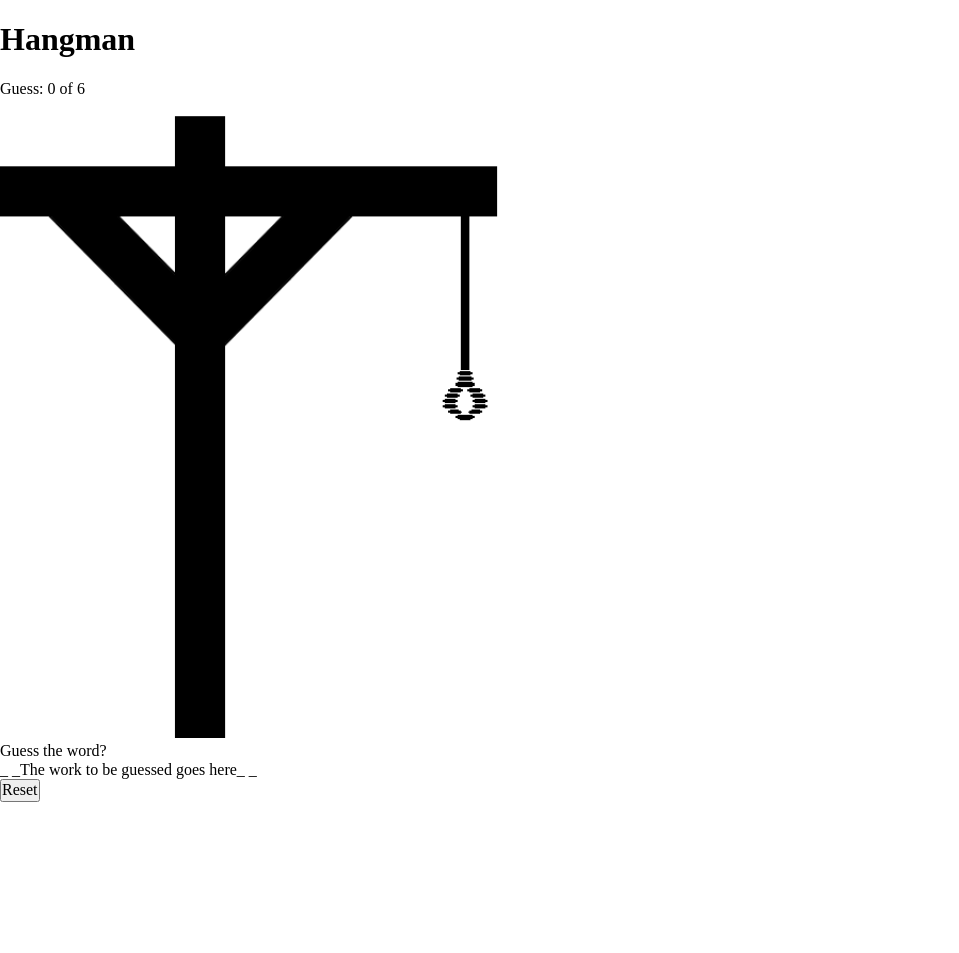
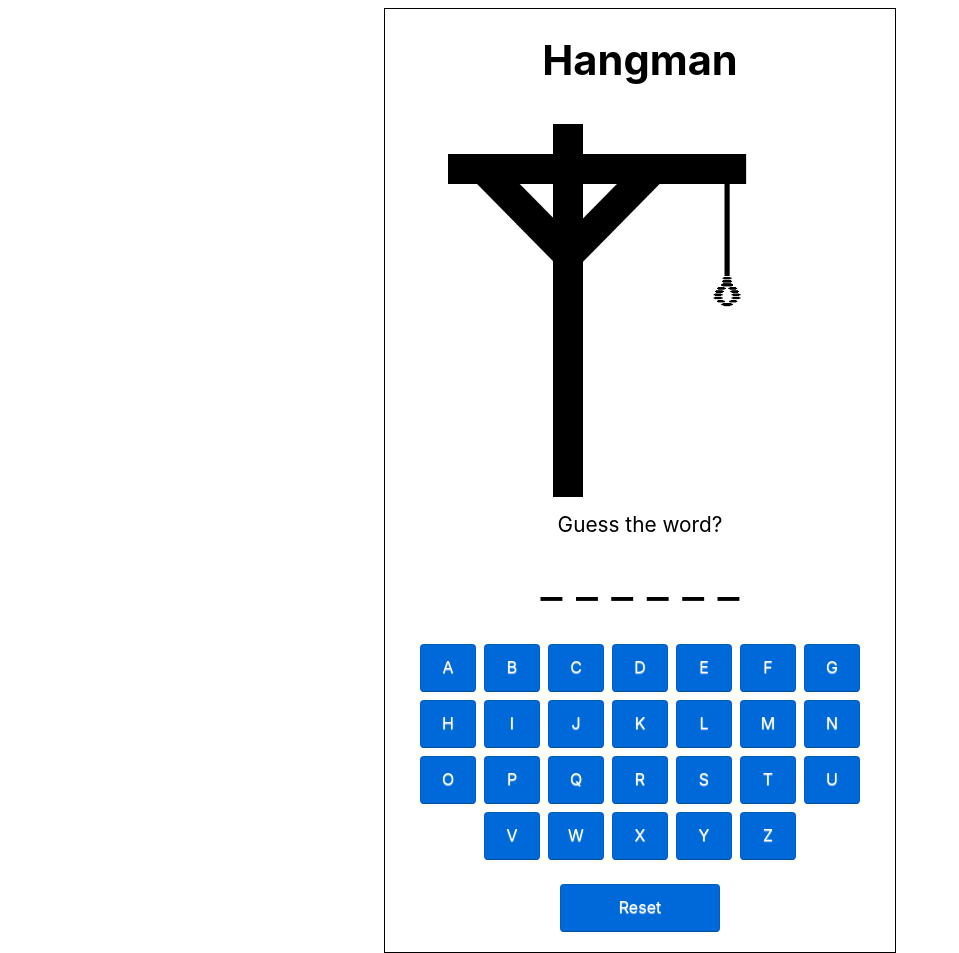
Before and after one commit to purdueAccount/Week1_Hangman, a PHP site: page / in a window 1280 px wide. Shown: the whole page, without its empty margins (0-959 px from the left). Before the commit the page ends 802 px from the top, so only its background shows below. Run offline with PHP 8.4, Linux system fonts and the light colour scheme; tables that the repository leaves empty or names only in its code hold one stand-in row (values such as "Sample post").

Commit message:
Final Product

```diff
--- a/css/style.css
+++ b/css/style.css
@@ -4,3 +4,82 @@
   date: 10/25/2020 m/d/y
   author: Robert Charles
 */
+
+body {
+  font-family: -apple-system,BlinkMacSystemFont,"Segoe UI",Roboto,"Helvetica Neue",Arial,sans-serif,"Apple Color Emoji","Segoe UI Emoji","Segoe UI Symbol";
+  font-size: 1rem;
+  font-weight: 400;
+  margin-top: 0.5rem;
+}
+
+h1 {
+  font-size: 2.6rem;
+}
+
+p {
+  padding-top: 1rem;
+  font-size: 1.3rem;
+}
+
+button {
+  width: 3.5rem;
+  height: 3rem;
+  margin: 0.25rem;
+  font-size: 1rem;
+  color: #ffffff;
+  text-shadow: 0 1px 1px rgba(255, 255, 255, 0.75);
+  cursor: pointer;
+  background-color: #0069d9;
+  border: 1px solid #cccccc;
+  border-color: rgba(0, 0, 0, 0.1) rgba(0, 0, 0, 0.1) rgba(0, 0, 0, 0.25);
+  -webkit-border-radius: 4px;
+     -moz-border-radius: 4px;
+          border-radius: 4px;
+}
+
+button:hover,
+button:focus,
+button[disabled] {
+  color: #111111;
+  background-color: #5697D8;
+}
+
+.btn-wide {
+  width: 10rem;
+}
+
+.container {
+  margin: 0 auto;
+  width: 32rem;
+  border: 1px black solid;
+  display: flex;
+  flex-flow: column;
+  align-items: center;
+}
+
+.text-center {
+  text-align: center;
+}
+
+.object-center {
+  display: flex;
+  justify-content: center;
+  align-items: center;
+}
+
+.pad-bot {
+  padding-bottom: 1rem;
+}
+
+#image {
+  width: 24rem;
+}
+
+#wordSpotLight {
+  font-size: 3rem;
+}
+
+#keyboard {
+  padding: 1rem;
+  width: 30rem;
+}
--- /dev/null
+++ b/inc/init.php
@@ -0,0 +1,14 @@
+<?php
+
+  $dbhost = '127.0.0.1';
+  $dbuser = 'root';
+  $dbpass = '';
+  $dbname = 'wordlist';
+
+  $db = mysqli_connect( $dbhost, $dbuser, $dbpass, $dbname);
+  if(mysqli_connect_errno()) {
+    echo 'Database connection aborted because: ' . mysqli_connect_error();
+    die();
+  }
+
+?>
--- a/index.php
+++ b/index.php
@@ -18,6 +18,16 @@
   <link href="./css/style.css" rel="stylesheet" type="text/css" />
 </head>
 
+<?php
+  /* connect to database and get word list */
+  include './inc/init.php';
+  /* select a random word from the list */
+  $sql = "SELECT `word` FROM `hangman` ORDER BY RAND() LIMIT 1";
+  $query = mysqli_query($db, $sql);
+  $fetch = mysqli_fetch_assoc($query);
+  $word = $fetch['word'];
+?>
+
 <body>
 
 <header>
@@ -25,44 +35,30 @@
 </header>
 
 <!-- Start Hangman -->
-<main class="container-786">
+<main class="container">
+
   <h1 class="text-center">Hangman</h1>
 
-  <!-- TEMP BEGIN -->
-  <div>Guess: <span>0</span> of 6</div>
-  <!-- TEMP END -->
+  <img id='image' src="./img/0.png" />
 
-  <p>
-    <img width="50%" src="./img/0.png"/>
-  </p>
-  <p>Guess the word?</p>
-  <p>_ _The work to be guessed goes here_ _</p>
+  <p class="text-center">Guess the word?</p>
+  <p id="wordSpotLight" class="text-center pad-bot">_ _The word to be guessed goes here_ _</p>
 
-  <p>
-    <div id="keyboard"></div>
-  </p>
+  <div class="object-center">
+    <div id="keyboard" class="text-center"></div>
+  </div>
 
-  <button class="btn" onclick="reset();">Reset</button>
+  <div class="object-center">
+    <button class="btn-wide" onclick="reset();">Reset</button>
+  </div>
 
-
-
-
-
-
-
-
-
-
-
-
-
-
-
+  <div class="pad-bot"></div>
 </main>
 <!-- End Hangman -->
 
 <footer>
   <!-- JS Libraries -->
+  <div id="word"><?php echo $word; ?></div>
   <script src="./js/hangman.js" type="text/javascript"></script>
 </footer>
 
```
Also changed, not shown: js/hangman.js (+67 -10 lines).
